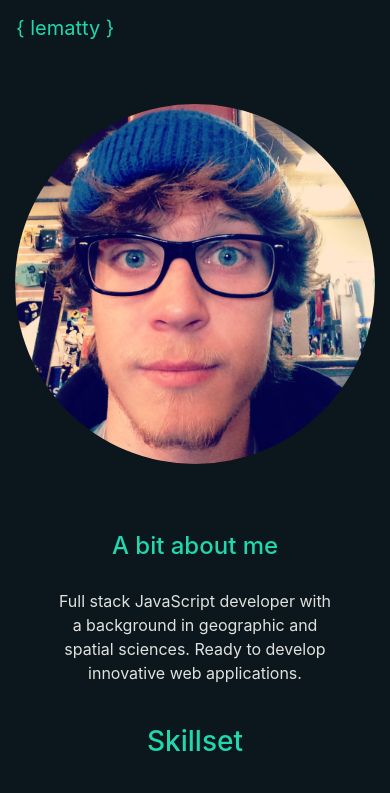
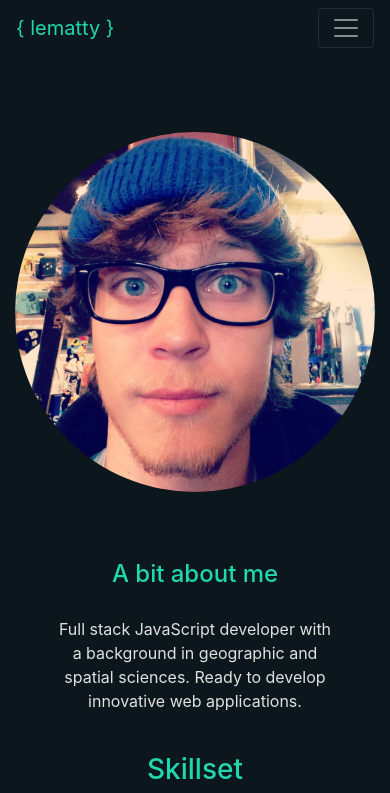
Before and after one commit to lematty/portfolio, an Angular app: page / in a window 390 px wide. Shown: the top 793 px of the page. Built offline with nearby package versions, Linux system fonts and the light colour scheme.

Commit message:
fix navigation bar mobile

```diff
--- a/src/app/app.component.html
+++ b/src/app/app.component.html
@@ -1,2 +1,8 @@
-<app-nav-bar [activePage]="activePage" (pageChange)="changePage($event)"></app-nav-bar>
-<app-pages [activePage]="activePage"></app-pages>
+<div class="app-container h-100">
+  <div class="nav-bar">
+    <app-nav-bar [activePage]="activePage" (pageChange)="changePage($event)"></app-nav-bar>
+  </div>
+  <div class="pages">
+    <app-pages [activePage]="activePage"></app-pages>
+  </div>
+</div>
--- a/src/app/app.component.less
+++ b/src/app/app.component.less
@@ -0,0 +1,7 @@
+.nav-bar {
+  height: 10%;
+}
+
+.pages {
+  height: 90%;
+}
--- a/src/app/app.component.ts
+++ b/src/app/app.component.ts
@@ -1,5 +1,6 @@
 import { Component } from '@angular/core';
 import { Page } from './models';
+import { FeatureFlagService } from './services/feature-flag.service';
 
 @Component({
   selector: 'app-root',
@@ -8,6 +9,14 @@ import { Page } from './models';
 })
 export class AppComponent {
   activePage: Page = Page.About;
+  hasHomePage = false;
+
+  constructor(private featureFlagService: FeatureFlagService) {
+    this.hasHomePage = this.featureFlagService.getFeatureFlag('hasHomePage');
+    if (this.hasHomePage) {
+      this.activePage = Page.Home;
+    }
+  }
 
   changePage(page: Page) {
     this.activePage = page;
--- a/src/app/nav-bar/nav-bar.component.html
+++ b/src/app/nav-bar/nav-bar.component.html
@@ -1,28 +1,28 @@
-<nav class="navbar navbar-expand-sm">
+<nav class="navbar navbar-expand-sm navbar-dark">
   <a class="navbar-brand" href="#">&#123; lematty &#125;</a>
-  <button class="navbar-toggler" type="button" data-toggle="collapse" data-target="#navbarTogglerDemo02" aria-controls="navbarTogglerDemo02" aria-expanded="false" aria-label="Toggle navigation">
+  <button class="navbar-toggler" type="button" (click)="toggleNavbar()" data-toggle="collapse" data-target="#dropdownMenu" aria-expanded="false" aria-label="Toggle navigation">
     <span class="navbar-toggler-icon"></span>
   </button>
 
-  <div class="collapse navbar-collapse" id="navbarTogglerDemo02">
+  <div class="collapse navbar-collapse" aria-labelledby="dropdownMenu">
     <ul class="navbar-nav ml-auto mt-2 mt-lg-0">
       <li *ngIf="hasHomePage" class="nav-item" [ngClass]="{ 'active': activePage === Page.Home }">
-        <a class="nav-link" href="#" (click)="changePage(Page.Home)">
+        <a class="nav-link" href="#home" (click)="changePage(Page.Home)">
           <span class="py-2" [ngClass]="{ 'underline': activePage === Page.Home }">Home</span>
         </a>
       </li>
       <li class="nav-item" [ngClass]="{ 'active': activePage === Page.About }">
-        <a class="nav-link" href="#" (click)="changePage(Page.About)">
+        <a class="nav-link" href="#about" (click)="changePage(Page.About)">
           <span class="py-2" [ngClass]="{ 'underline': activePage === Page.About }">About</span>
         </a>
       </li>
       <li class="nav-item" [ngClass]="{ 'active': activePage === Page.Projects }">
-        <a class="nav-link" href="#" (click)="changePage(Page.Projects)">
+        <a class="nav-link" href="#projects" (click)="changePage(Page.Projects)">
           <span class="py-2" [ngClass]="{ 'underline': activePage === Page.Projects }">Projects</span>
         </a>
       </li>
       <li class="nav-item" [ngClass]="{ 'active': activePage === Page.Contact }">
-        <a class="nav-link" href="#" (click)="changePage(Page.Contact)">
+        <a class="nav-link" href="#contact" (click)="changePage(Page.Contact)">
           <span class="py-2" [ngClass]="{ 'underline': activePage === Page.Contact }">Contact</span>
         </a>
       </li>
--- a/src/app/nav-bar/nav-bar.component.ts
+++ b/src/app/nav-bar/nav-bar.component.ts
@@ -14,6 +14,7 @@ export class NavBarComponent implements OnInit {
   Page = Page;
 
   hasHomePage = false;
+  isNavbarOpen = false;
 
   constructor(private featureFlagService: FeatureFlagService) {
     this.hasHomePage = this.featureFlagService.getFeatureFlag('hasHomePage');
@@ -22,7 +23,11 @@ export class NavBarComponent implements OnInit {
   ngOnInit(): void {
   }
 
-  changePage(page: Page) {
+  toggleNavbar(): void {
+    this.isNavbarOpen = !this.isNavbarOpen;
+  }
+
+  changePage(page: Page): void {
     this.pageChange.emit(page);
   }
 
--- a/src/app/pages/about/about.component.html
+++ b/src/app/pages/about/about.component.html
@@ -1,4 +1,4 @@
-<div class="container about">
+<div class="container about h-100">
   <div class="row justify-content-center align-items-center">
     <div class="col-sm-6 text-center info">
       <div class="row justify-content-center py-5">
--- a/src/app/pages/contact/contact.component.html
+++ b/src/app/pages/contact/contact.component.html
@@ -1,5 +1,5 @@
-<div class="contact container">
-  <div class="locations container text-center">
+<div class="contact container h-100">
+  <div *ngIf="hasContactMap" class="locations container text-center">
     <h3 class="location-title">Find me here!</h3>
     <div>
       <img src="https://dummyimage.com/600x400/000/fff" alt="Locations Map">
@@ -10,7 +10,6 @@
     </div>
   </div>
   <div class="connect container">
-    <div class="text">
     <h2>Connect!</h2>
     <div class="icons">
       <a href="https://github.com/lematty" class="icon p-3">
@@ -21,7 +20,6 @@
       </a>
     </div>
   </div>
-  </div>
   <div class="footer-container">
     <div class="footer-text text-muted">Copyright © Chris LeMatty 2020</div>
   </div>
--- a/src/app/pages/contact/contact.component.less
+++ b/src/app/pages/contact/contact.component.less
@@ -1,7 +1,9 @@
 @import '~src/styles/colors';
 
 .contact {
+  display: flex;
   flex-direction: column;
+  justify-content: space-between;
 
   .locations {
     flex-direction: column;
@@ -35,11 +37,11 @@
 }
 
 .connect {
-  .text {
+  height: 90%;
   display: flex;
   flex-direction: column;
-    padding: 10px;
   align-items: center;
+  justify-content: center;
 
   .icons {
     padding: 20px;
@@ -54,4 +56,3 @@
     }
   }
 }
-}
--- a/src/app/pages/contact/contact.component.ts
+++ b/src/app/pages/contact/contact.component.ts
@@ -1,5 +1,6 @@
 import { Component, OnInit } from '@angular/core';
 import { faGithub, faLinkedin } from '@fortawesome/free-brands-svg-icons';
+import { FeatureFlagService } from '../../services/feature-flag.service';
 
 @Component({
   selector: 'app-contact',
@@ -9,8 +10,11 @@ import { faGithub, faLinkedin } from '@fortawesome/free-brands-svg-icons';
 export class ContactComponent implements OnInit {
   faGithub = faGithub;
   faLinkedin = faLinkedin;
+  hasContactMap = false;
 
-  constructor() { }
+  constructor(private featureFlagService: FeatureFlagService) {
+    this.hasContactMap = this.featureFlagService.getFeatureFlag('hasContactMap');
+  }
 
   ngOnInit(): void {
   }
--- a/src/app/pages/pages.component.html
+++ b/src/app/pages/pages.component.html
@@ -1,4 +1,4 @@
-<div id="pages">
+<div class="pages h-100">
   <app-home *ngIf="activePage === Page.Home && hasHomePage"></app-home>
   <app-about *ngIf="activePage === Page.About"></app-about>
   <app-projects *ngIf="activePage === Page.Projects"></app-projects>
--- a/src/app/services/feature-flag.service.ts
+++ b/src/app/services/feature-flag.service.ts
@@ -1,11 +1,11 @@
 export class FeatureFlagService {
-  featureFlags = {
+  FEATURE_FLAGS = {
     hasContactMap: false,
     hasHomePage: false,
     hasSkillsMill: false,
   };
 
   getFeatureFlag(flag: string): boolean {
-    return this.featureFlags[flag];
+    return this.FEATURE_FLAGS[flag];
   }
 }
--- a/src/styles/styles.less
+++ b/src/styles/styles.less
@@ -1,6 +1,10 @@
 /* You can add global styles to this file, and also import other style files */
 @import "~bootstrap/dist/css/bootstrap.css";
 @import 'colors.less';
+
+html, body {
+  height: 100%;
+}
 
 body {
   background-color: @color-primary-0;
```
Lines whose indentation alone changed are shown as unchanged.
